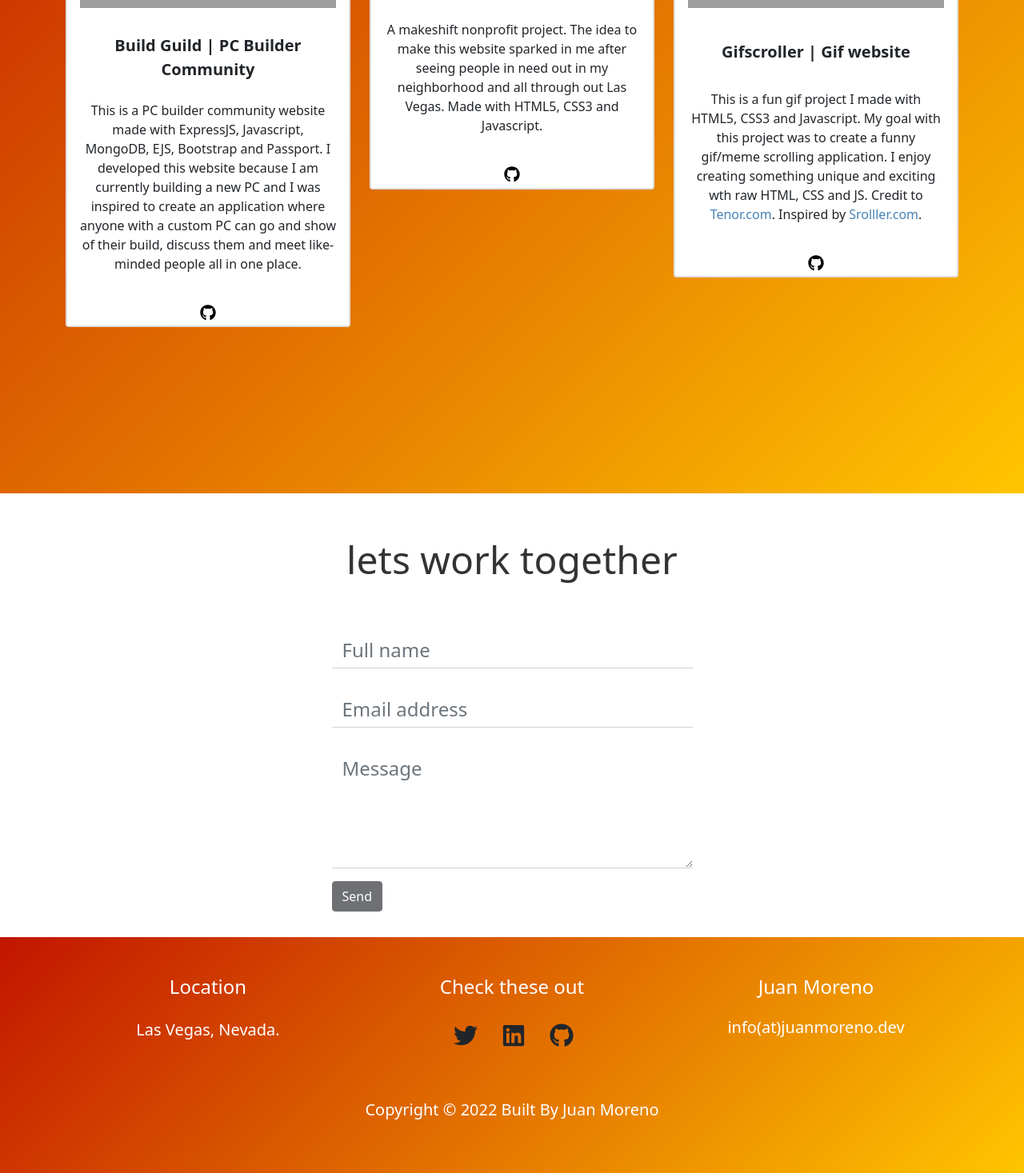
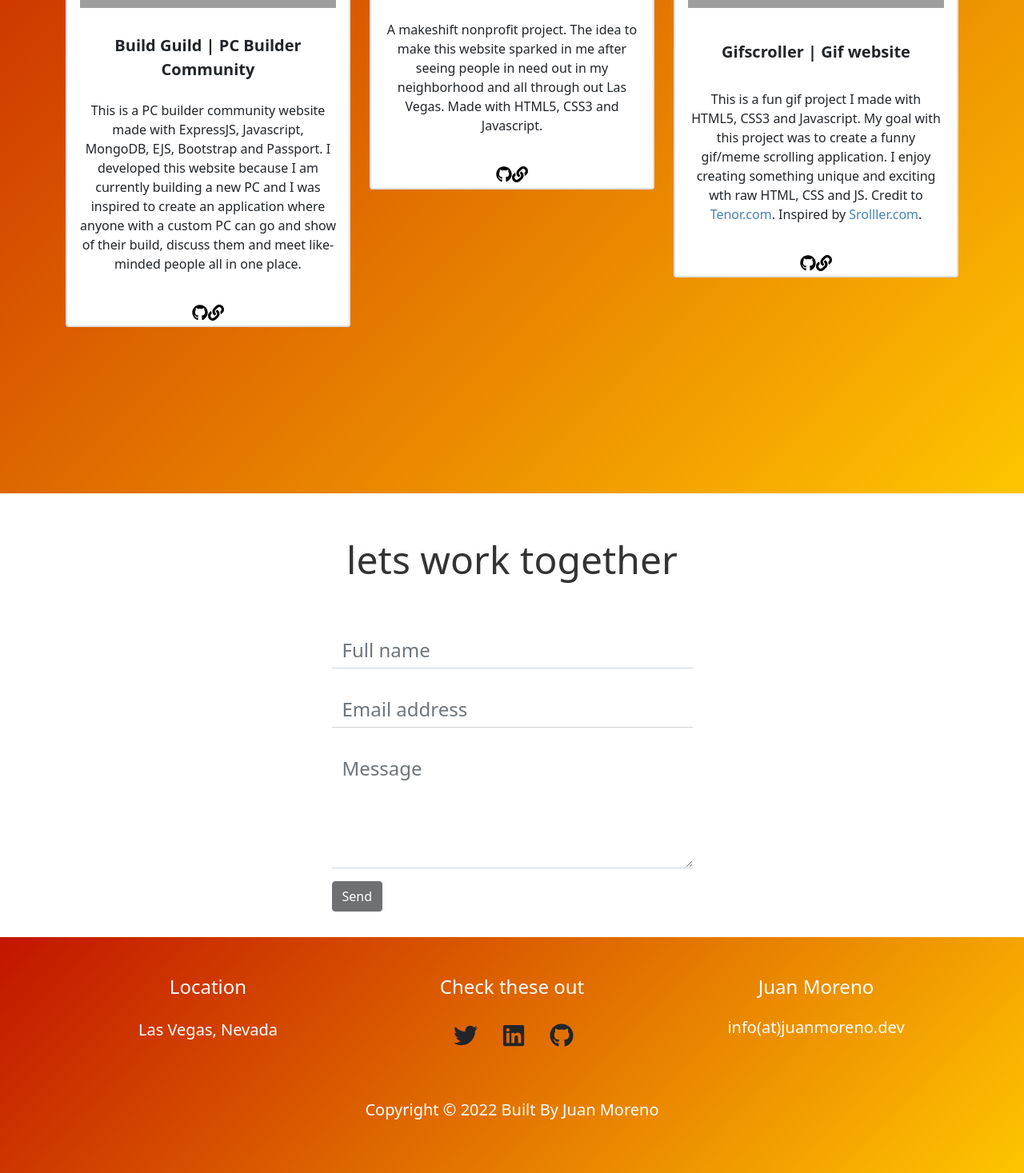
Before and after one commit to JuanMore/My-Personal-Portfolio, a React (Create React App) app: page / in a window 1280 px wide. Shown: the part 2119-3586 px from the top of the page at 80% size. Built offline with nearby package versions, Linux system fonts and the light colour scheme; grey boxes are pictures that could not be loaded.

Commit message:
big things

```diff
--- a/src/components/Footer.jsx
+++ b/src/components/Footer.jsx
@@ -11,7 +11,7 @@ function Footer() {
                     <div class="col-lg-4 mb-5 mb-lg-0">
                         <h4 class="mb-4">Location</h4>
                         <p class="lead mb-0">
-                            Las Vegas, Nevada.
+                            Las Vegas, Nevada
                         </p>
                     </div>
                     {/*  Footer Social Icons */}
--- a/src/components/Portfolio.jsx
+++ b/src/components/Portfolio.jsx
@@ -1,4 +1,4 @@
-import { FaGithub } from 'react-icons/fa'
+import { FaGithub, FaLink } from 'react-icons/fa'
 import project1 from '../assets/img/portfolio/buildguild.png'
 import project2 from '../assets/img/portfolio/project12.png'
 import project3 from '../assets/img/portfolio/project11.png'
@@ -30,7 +30,9 @@ function Portfolio() {
                     </div>
                     <div className="card-subtitle">
                         <a href="https://github.com/JuanMore/Build-Guild" target="_blank" rel="noreferrer">
-                        <i><FaGithub size={20}/></i></a>
+                            <i><FaGithub size={20} /></i></a>
+                        <a href="http://www.buildguild.online/pages" target="_blank" rel="noreferrer">
+                            <i><FaLink size={20}/></i></a>
                     </div>
                 </div>
                 </div>
@@ -55,7 +57,9 @@ function Portfolio() {
                     </div>
                     <div className="card-subtitle">
                         <a href="https://github.com/JuanMore/Nonprofit" target="_blank" rel="noreferrer">
-                        <i><FaGithub size={20}/></i></a>
+                          <i><FaGithub size={20} /></i></a>
+                            <a href="https://nonproft.netlify.app/" target="_blank" rel="noreferrer">
+                         <i><FaLink size={20}/></i></a>
                     </div>
                 </div>
                 </div>
@@ -79,7 +83,9 @@ function Portfolio() {
                     </div>
                     <div className="card-subtitle">
                         <a href="https://github.com/JuanMore/Gifscroller" target="_blank" rel="noreferrer">
-                                        <i><FaGithub size={20}/></i></a>
+                        <i><FaGithub size={20} /></i></a>
+                        <a href="https://gifscroller.netlify.app/" target="_blank" rel="noreferrer">
+                         <i><FaLink size={20}/></i></a>
                     </div>
                 </div>
                 </div>
```
